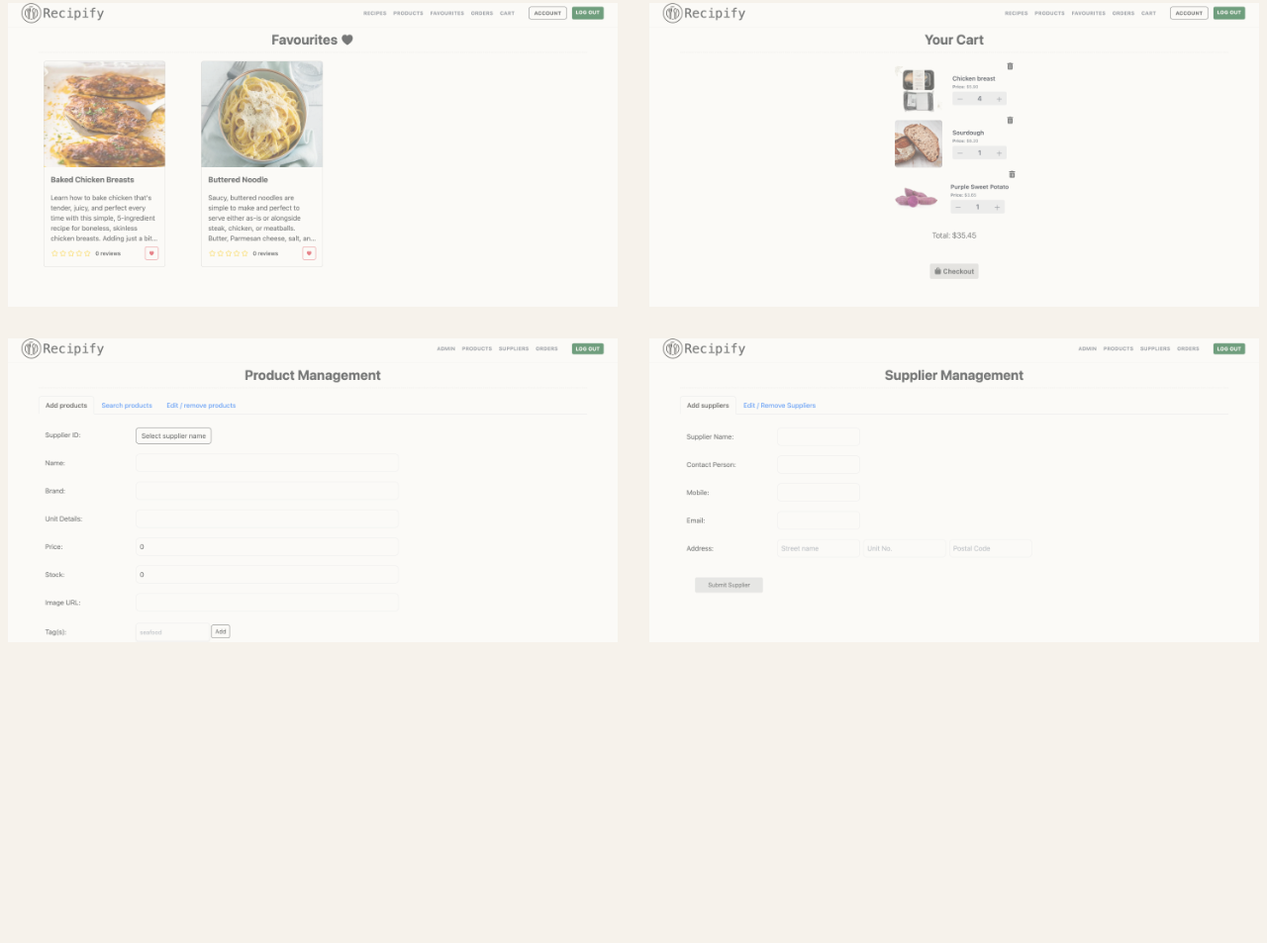
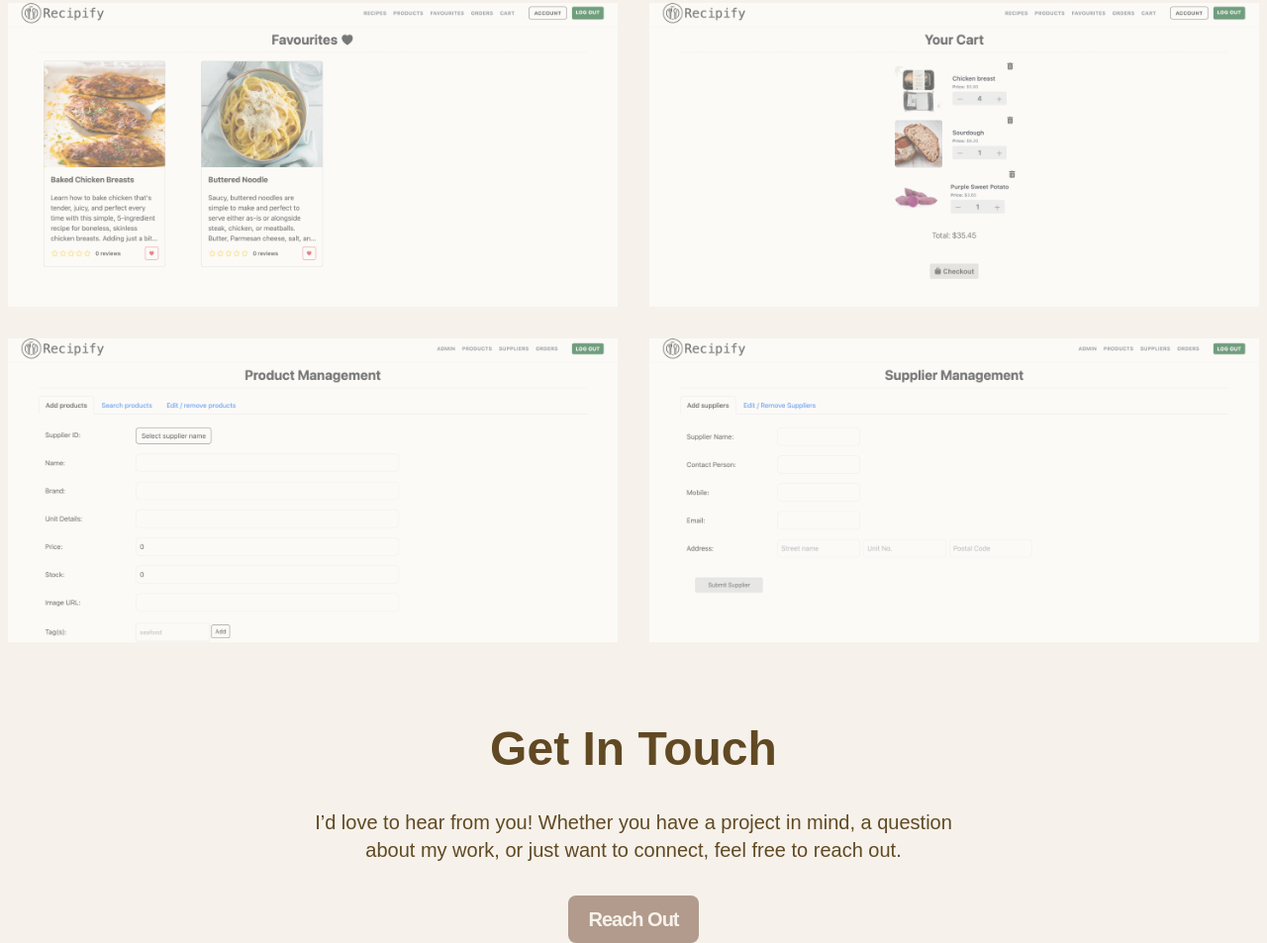
Before and after one commit to berlynncwy/berlynncwy.github.io, a website built with Vite: page index.html in a window 1280 px wide. Shown: the part 3347-4300 px from the top of the page at 99% size. Before the commit the page ends 3996 px from the top, so only its background shows below. Built offline with nearby package versions, Linux system fonts and the light colour scheme; a web font is replaced by a local one.

```diff
--- a/index.html
+++ b/index.html
@@ -70,7 +70,12 @@
                     </h2>
                 </div>
 
-                <a class="intro__btn btn" href="#">Reach Out</a>
+                <a
+                    class="intro__btn btn"
+                    href="mailto:berlynncwy@gmail.com"
+                    target="_blank"
+                    >Reach Out</a
+                >
             </section>
             <section id="about" class="about container section">
                 <div class="about__content">
@@ -224,8 +229,20 @@
                     </div>
                 </div>
             </section>
-            <section></section>
-            <section></section>
+            <section id="contact" class="contact container section">
+                <h2 class="contact__title">Get In Touch</h2>
+                <p class="contact__description">
+                    I’d love to hear from you! Whether you have a project in
+                    mind, a question about my work, or just want to connect,
+                    feel free to reach out.
+                </p>
+                <a
+                    class="contact__btn btn"
+                    href="mailto:berlynncwy@gmail.com"
+                    target="_blank"
+                    >Reach Out</a
+                >
+            </section>
         </main>
         <footer></footer>
     </body>
--- a/src/main.js
+++ b/src/main.js
@@ -5,4 +5,5 @@
 import '../styles/components/about.css';
 import '../styles/components/education.css';
 import '../styles/components/featured.css';
+import '../styles/components/contact.css';
 import '../styles/ultis.css';
--- /dev/null
+++ b/styles/components/contact.css
@@ -0,0 +1,87 @@
+.contact {
+    display: flex;
+    flex-direction: column;
+    justify-content: center;
+    align-items: center;
+    gap: 1rem;
+}
+
+.contact__title {
+    font-size: var(--size-2xl);
+    color: var(--clr-light-header-text);
+    text-transform: capitalize;
+}
+
+.contact__description {
+    font-size: var(--size-sm);
+    color: var(--clr-light-header-text);
+    max-width: 60ch;
+    text-align: center;
+}
+
+.contact__btn {
+    font-size: var(--size-sm);
+}
+
+/* xs screen */
+@media(min-width: 475px) {
+    .contact {
+        gap: 1.5rem;
+    }
+
+    .contact__title {
+        font-size: var(--size-3xl);
+    }
+
+    .contact__description {
+        font-size: var(--size-base);
+    }
+
+    .contact__btn {
+        font-size: var(--size-base);
+    }
+}
+
+/* sm screen */
+/* @media(min-width: 640px) {} */
+
+/* md screen */
+/* @media (min-width: 768px) {} */
+
+/* lg screen */
+@media (min-width: 1024px) {
+
+    .contact__title {
+        font-size: var(--size-4xl);
+    }
+
+    .contact__description {
+        font-size: var(--size-lg);
+    }
+
+    .contact__btn {
+        font-size: var(--size-lg);
+    }
+}
+
+/* xl screen */
+@media (min-width: 1280px) {
+    .contact {
+        gap: 2rem;
+    }
+
+    .contact__title {
+        font-size: var(--size-5xl);
+    }
+
+    .contact__description {
+        font-size: var(--size-xl);
+    }
+
+    .contact__btn {
+        font-size: var(--size-xl);
+    }
+}
+
+/* 2xl screen */
+/* @media (min-width: 1536px) {} */
```
